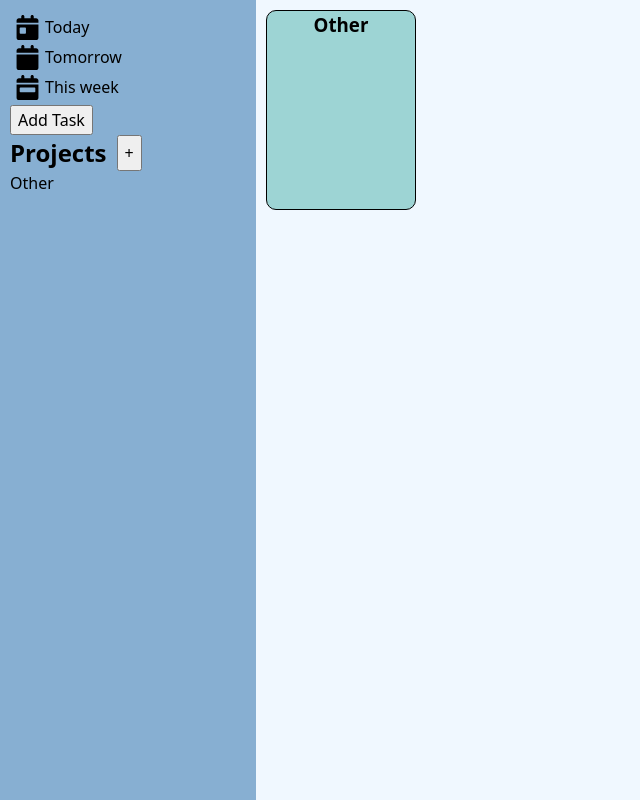
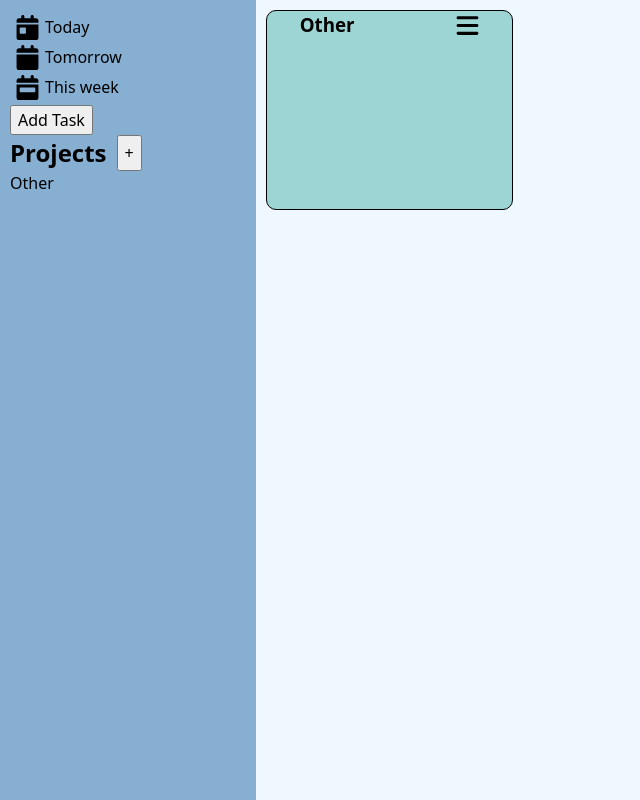
Before and after one commit to rob467/todo, a website built with webpack: page src/template.html in a window 1280 px wide. Shown: the whole page, without its empty margins (0-640 px from the left). Built offline with nearby package versions, Linux system fonts and the light colour scheme.

Commit message:
Adds task due dates to project cards
Adds due dates or "today/tomorrow" for recent
dates, calculating using date-fns. Add bar svg for
future expanding of project task list. Added basic
styles for project card

```diff
--- a/src/CalendarComponent.js
+++ b/src/CalendarComponent.js
@@ -16,7 +16,7 @@ function renderCalendarList() {
         createHtmlEl({
         tag: "img",
         parent: listItem,
-        props: {src: symbol[0], className:"sidebar-logo-svg"}
+        props: {src: symbol[0], className:"logo-svg"}
         })
         createHtmlEl({
             tag: "span",
--- a/src/MainProjectViewComponent.js
+++ b/src/MainProjectViewComponent.js
@@ -1,10 +1,14 @@
 import addProjectsComponent from "./ProjectsComponent.js"
 import { Project, projectList } from "./todoItems.js"
+import { format, formatters, isToday, isTomorrow } from "date-fns";
 import { createHtmlEl, createHtmlLabelInput } from "./AddDOMComponents.js"
+import expandBtn from "./svgs/bars-solid.svg"
+import editBtn from "./svgs/pen-solid.svg"
 
 function renderMainProjectComponent(projectsList) {
     const mainDiv = document.querySelector(".main");
     let mainProjectsDiv;
+
     if (!document.body.contains(document.querySelector(".main-projects-container"))) {
         mainProjectsDiv = createHtmlEl({tag: "div", parent: mainDiv,
             props: {className: "main-projects-container"}
@@ -14,7 +18,31 @@ function renderMainProjectComponent(projectsList) {
         mainProjectsDiv = document.querySelector(".main-projects-container")
         mainProjectsDiv;
     }
+
     const projects = projectsList;
+
+    // Calculates if date is today, tomorrow or further in future and returns that as a string
+    function formatCloseDates(date) {
+        if (isToday(date)) {
+            return "Today"
+        } else if (isTomorrow(date)) {
+            return "Tomorrow"
+        } else {
+            return format(date, "dd-MMM-yyyy")
+        }
+    }
+    function renderTaskDetails(task, projectDiv) {
+        const taskDiv = createHtmlEl({
+            tag: "div", parent: projectDiv, props: {className: "task-main"}
+        })
+        createHtmlEl(
+            {tag: "h4", parent: taskDiv, textContent: task.title}
+        )
+        createHtmlEl(
+            {tag: "h4", parent: taskDiv, textContent: formatCloseDates(task.dueDate)}
+        )
+        }
+
 
     function getProjectCards() {
         while (mainProjectsDiv.firstChild) {
@@ -25,17 +53,22 @@ function renderMainProjectComponent(projectsList) {
             const projectCardDiv = createHtmlEl({tag: "div", parent: mainProjectsDiv,
                 props: {className: "project-card", id: `${project.name.replace(/\s+/g, '-')}-card`},
             })
-            createHtmlEl({tag: "h3", parent: projectCardDiv, textContent: project.name})
-            project.todoList.forEach(task => createHtmlEl({tag: "h4", parent: projectCardDiv,
-                textContent: task.title
-            }))
-            console.log(project.todoList)
-            project.todoList.forEach(task => console.log(task.title)
-            )
+            const projectCardHeadingDiv = createHtmlEl({
+                tag: "div", parent: projectCardDiv, props: {className: "task-main"}
+            })
+            createHtmlEl({
+                tag: "h3", parent: projectCardHeadingDiv, textContent: project.name
+            })
+            createHtmlEl({
+                tag: "img", parent: projectCardHeadingDiv,
+                props: {src: expandBtn, className:"logo-svg"}
+            })
+            project.todoList.forEach(task => renderTaskDetails(task, projectCardDiv))
         }
 
-        projects.forEach(project => createProjectCard(project))
+        projects.toReversed().forEach(project => createProjectCard(project))
     }
     return { getProjectCards }
 }
+
 export default renderMainProjectComponent
--- a/src/styles.css
+++ b/src/styles.css
@@ -40,7 +40,7 @@ ul {
     font-size: 14px;
 }
 
-.sidebar-logo-svg {
+.logo-svg {
     width: 25px;
     height: 25px;
 }
@@ -53,14 +53,16 @@ ul {
 
 .main-projects-container {
     display: grid;
+    grid-template-rows: repeat(2, 1fr);
+    grid-template-columns: repeat(auto-fill, minmax(200px, 1fr));
     margin: 10px;
     gap: 5px;
 }
 
 .project-card {
     min-height: 200px;
-    min-width: 150px;
-    max-width: 150px;
+    min-width: 200px;
+    /* max-width: 150px; */
     background-color: rgb(157, 212, 212);
     border: 1px solid black;
     border-radius: 10px;
@@ -69,3 +71,10 @@ ul {
     /* justify-content: center; */
     align-items: center;
 }
+
+.task-main {
+    display: flex;
+    justify-content: space-between;
+    min-width: 180px;
+    align-items: center;
+}
```
Also changed, not shown: src/svgs/bars-solid.svg (added), src/svgs/pen-solid.svg (added).
